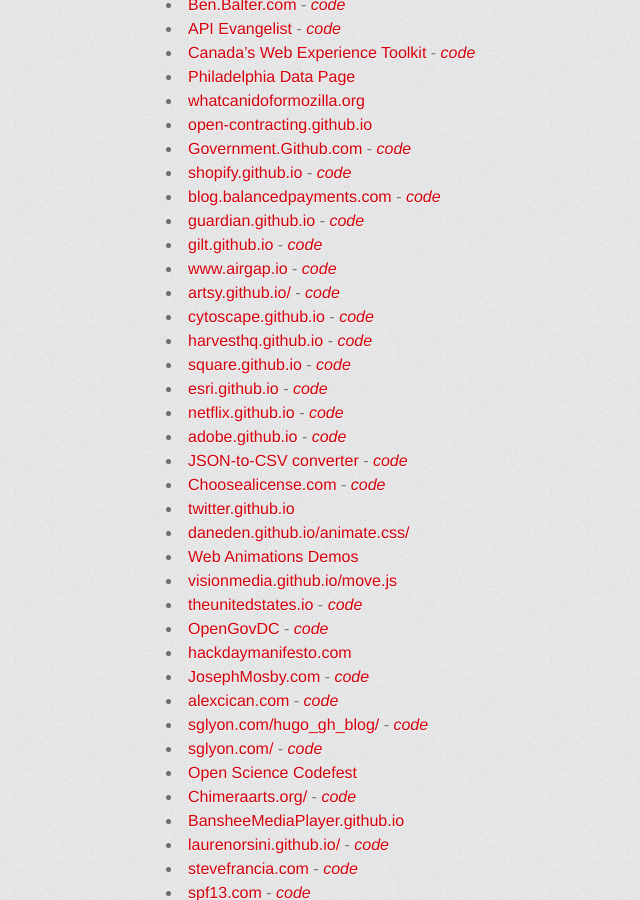
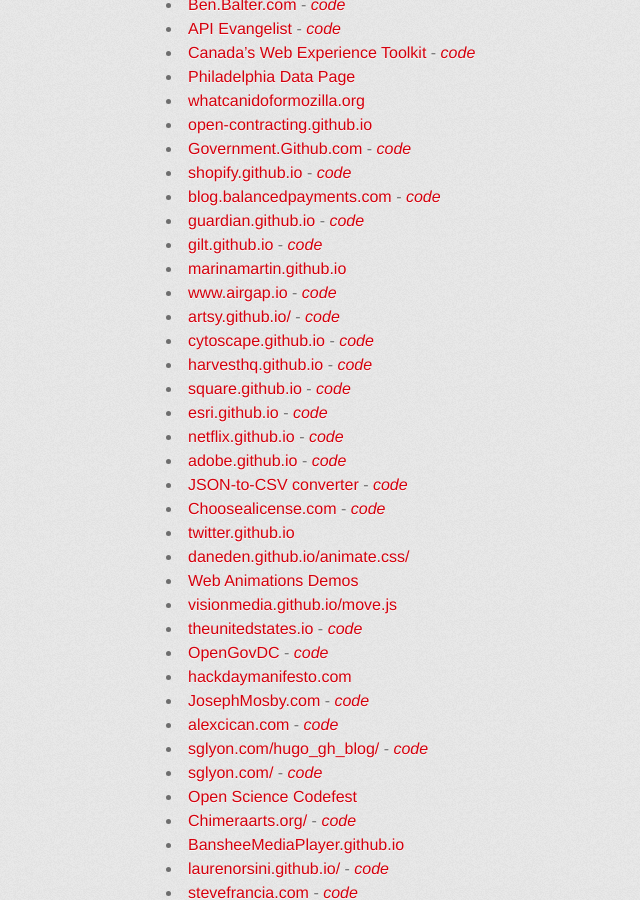
Before and after one commit to GSA/Open-Data-Collaboration-Sandbox, a Jekyll site: the page built from website_examples.md, in a window 1280 px wide and 900 px high, scrolled down 1494 px. Shown: the whole window, without its empty margins (184-824 px from the left). Built offline with Jekyll 4.4.1, drawn with Linux system fonts in a browser that asks for light colours; some web fonts are replaced.

Commit message:
adding marina martin site

```diff
--- a/website_examples.md
+++ b/website_examples.md
@@ -65,6 +65,7 @@
 * [blog.balancedpayments.com](http://blog.balancedpayments.com) - *[code](https://github.com/balanced/balanced.github.com)*
 * [guardian.github.io](http://guardian.github.io/developers/) - *[code](https://github.com/guardian/guardian.github.com)*
 * [gilt.github.io](http://gilt.github.io/) - *[code](https://github.com/gilt/gilt.github.com)*
+* [marinamartin.github.io](marinamartin.github.io)
 * [www.airgap.io](http://www.airgap.io/) - *[code](http://airgap.github.io)*
 * [artsy.github.io/](http://artsy.github.io/) - *[code](https://github.com/artsy/artsy.github.com)*
 * [cytoscape.github.io](http://cytoscape.github.io/) - *[code](https://github.com/cytoscape/cytoscape.github.com)*
```
